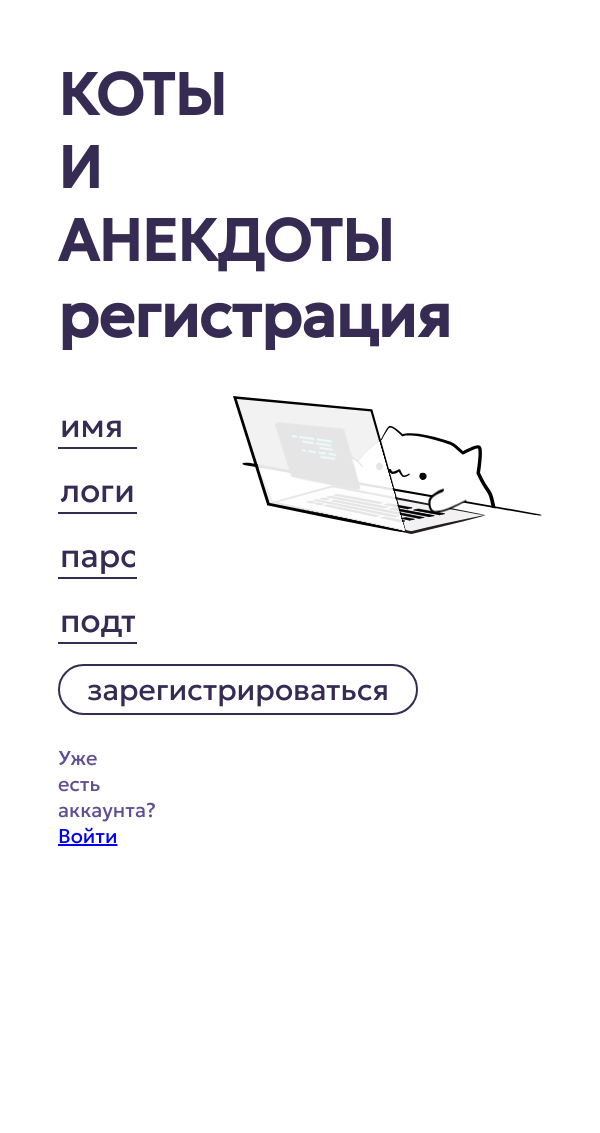
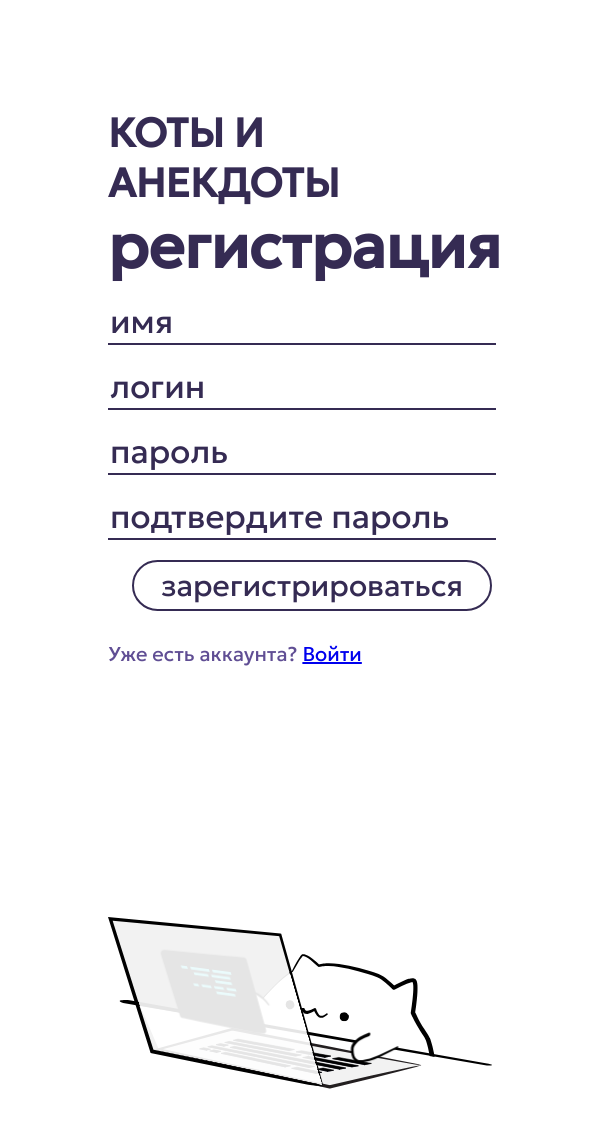
Before and after one commit to strdinc/CatsNJokes, a Flask app: page /register in a window 600 px wide. Before the commit the page ends 846 px from the top, so only its background shows below. Run offline with Flask 3, Linux system fonts and the light colour scheme; some libraries are stand-ins or nearby versions.

Commit message:
login register

```diff
--- a/app/static/css/login.css
+++ b/app/static/css/login_desktop.css
@@ -1,4 +1,5 @@
-.center_container {
+@media screen and (min-width: 600px) {
+    .center_container {
     max-width: 1920px;
     width: 100%;
     margin: 0 auto;
@@ -96,3 +97,4 @@
     box-sizing: border-box;
     align-content: center;
 }
+}
--- /dev/null
+++ b/app/static/css/login_mobile.css
@@ -0,0 +1,99 @@
+@media screen and (max-width: 600px) {
+    .center_container {
+        width: 100%;
+        margin: 0 auto;
+        display: flex;
+        flex-direction: column;
+        padding: 50px;
+        box-sizing: border-box;
+    }
+
+.footer {
+    display: none;
+}
+
+.leftColumn {
+    width: 100%;
+    display: flex;
+    flex-direction: column;
+    box-sizing: border-box;
+}
+
+.title {
+    font-size: 40px;
+    color: #352B53;
+    text-decoration: none;
+}
+
+.toCenter {
+    height: 100%;
+    display: flex;
+    flex-direction: column;
+    justify-content: center;
+}
+
+.log, .reg {
+    font-size: 62px;
+    color: #352B53;
+
+    margin-bottom: 15px;
+}
+
+.form {
+    display: flex;
+    flex-direction: column;
+    gap: 20px;
+}
+
+.login, .password, .name {
+    width: 100%;
+    font-size: 33px;
+    color: #352B53;
+    border-top: none;
+    border-right: none;
+    border-left: none;
+    border-bottom: 2px solid #352B53;
+}
+
+.login::placeholder, .password::placeholder, .name::placeholder {
+    color: #352B53;
+}
+
+.submitLogin {
+    width: 142px;
+    font-size: 30px;
+    padding: 5px 20px;
+    border: 2px solid #352B53;
+    background-color: transparent;
+    border-radius: 40px;
+    margin-right: 0;
+    margin-left: auto;
+    margin-bottom: 30px;
+    color: #352B53;
+}
+
+.submitRegister {
+    width: 360px;
+    font-size: 30px;
+    padding: 5px 20px;
+    border: 2px solid #352B53;
+    background-color: transparent;
+    border-radius: 40px;
+    margin-right: 0;
+    margin-left: auto;
+    margin-bottom: 30px;
+    color: #352B53;
+}
+
+.NoAccountQ, .YesAccountQ {
+    font-size: 20px;
+    color: #604e94;
+}
+
+.rightColumn{
+    width: 100%;
+    height: 40vh;
+    box-sizing: border-box;
+    align-content: center;
+}
+}
--- a/app/templates/login.html
+++ b/app/templates/login.html
@@ -1,7 +1,8 @@
 {% extends "base.html" %}
 
 {% block styles %}
-    <link rel="stylesheet" href="{{ url_for('static', filename='css/login.css') }}">
+    <link rel="stylesheet" href="{{ url_for('static', filename='css/login_desktop.css') }}">
+    <link rel="stylesheet" href="{{ url_for('static', filename='css/login_mobile.css') }}">
     <link rel="stylesheet" href="{{ url_for('static', filename='css/bongo_cat.css') }}">
 {% endblock %}
 
--- a/app/templates/register.html
+++ b/app/templates/register.html
@@ -1,7 +1,8 @@
 {% extends "base.html" %}
 
 {% block styles %}
-    <link rel="stylesheet" href="{{ url_for('static', filename='css/login.css') }}">
+    <link rel="stylesheet" href="{{ url_for('static', filename='css/login_desktop.css') }}">
+    <link rel="stylesheet" href="{{ url_for('static', filename='css/login_mobile.css') }}">
     <link rel="stylesheet" href="{{ url_for('static', filename='css/bongo_cat.css') }}">
 {% endblock %}
 
```
